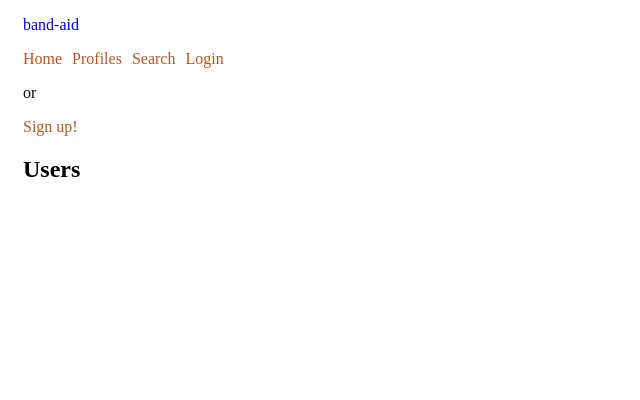
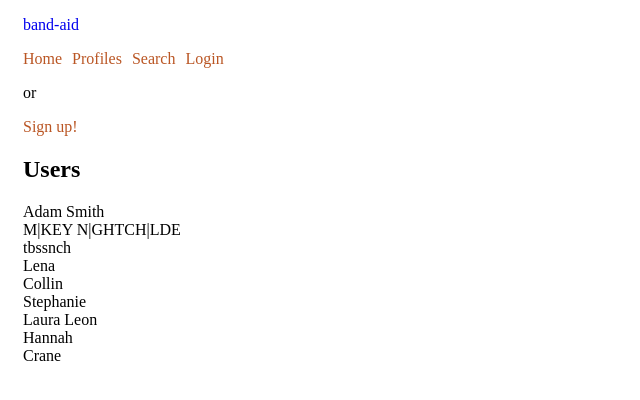
Before and after one commit to mpinaud/react-band-aid, a React app: page /#/Profiles in a window 1280 px wide. Shown: the top 400 px of the page, without its empty margins (0-640 px from the left). Built offline with nearby package versions, Linux system fonts and the light colour scheme; a web font is replaced by a local one.

Commit message:
create UserProfileList propType and stylized UserProfile

```diff
--- a/src/components/Profiles.jsx
+++ b/src/components/Profiles.jsx
@@ -1,4 +1,5 @@
 import React from 'react';
+import UserProfileList from './UserProfileList';
 
 function Profiles() {
   return (
@@ -17,6 +18,7 @@ function Profiles() {
         }
       `}</style>
       <h2>Users</h2>
+      <UserProfileList />
     </div>
   );
 }
--- /dev/null
+++ b/src/components/UserProfile.jsx
@@ -0,0 +1,23 @@
+import React from 'react';
+import PropTypes from 'prop-types';
+
+function UserProfile(props) {
+  return (
+    <div>
+      <style jsx>{`
+        font-size: 20px;
+        color: #617073;
+        margin-bottom: 10px;
+      `}</style>
+      <ul style={{listStyle: 'none', margin: '0', padding: '0'}}>
+        <li>{props.name}</li>
+      </ul>
+    </div>
+  );
+}
+
+UserProfile.propTypes = {
+  name: PropTypes.string
+};
+
+export default UserProfile;
--- /dev/null
+++ b/src/components/UserProfileList.jsx
@@ -0,0 +1,45 @@
+import React from 'react';
+import UserProfile from './UserProfile';
+
+const masterUserProfileList = [
+  {
+    name: 'Adam Smith'
+  },
+  {
+    name: 'M|KEY N|GHTCH|LDE'
+  },
+  {
+    name: 'tbssnch'
+  },
+  {
+    name: 'Lena'
+  },
+  {
+    name: 'Collin'
+  },
+  {
+    name: 'Stephanie'
+  },
+  {
+    name: 'Laura Leon'
+  },
+  {
+    name: 'Hannah'
+  },
+  {
+    name: 'Crane'
+  }
+];
+
+function UserProfileList() {
+  return (
+    <div>
+      {masterUserProfileList.map((user, index) =>
+        <UserProfile name={user.name}
+          key={index}/>
+      )}
+    </div>
+  );
+}
+
+export default UserProfileList;
```
